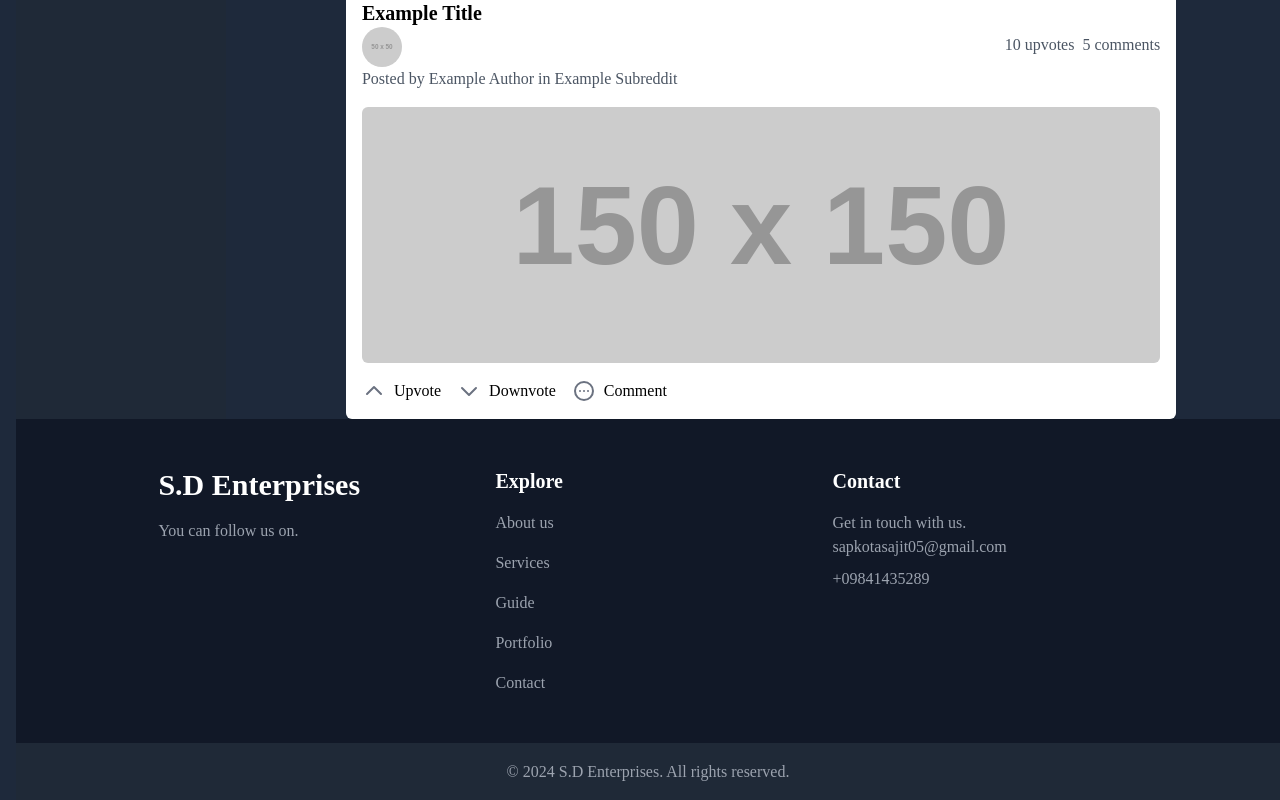
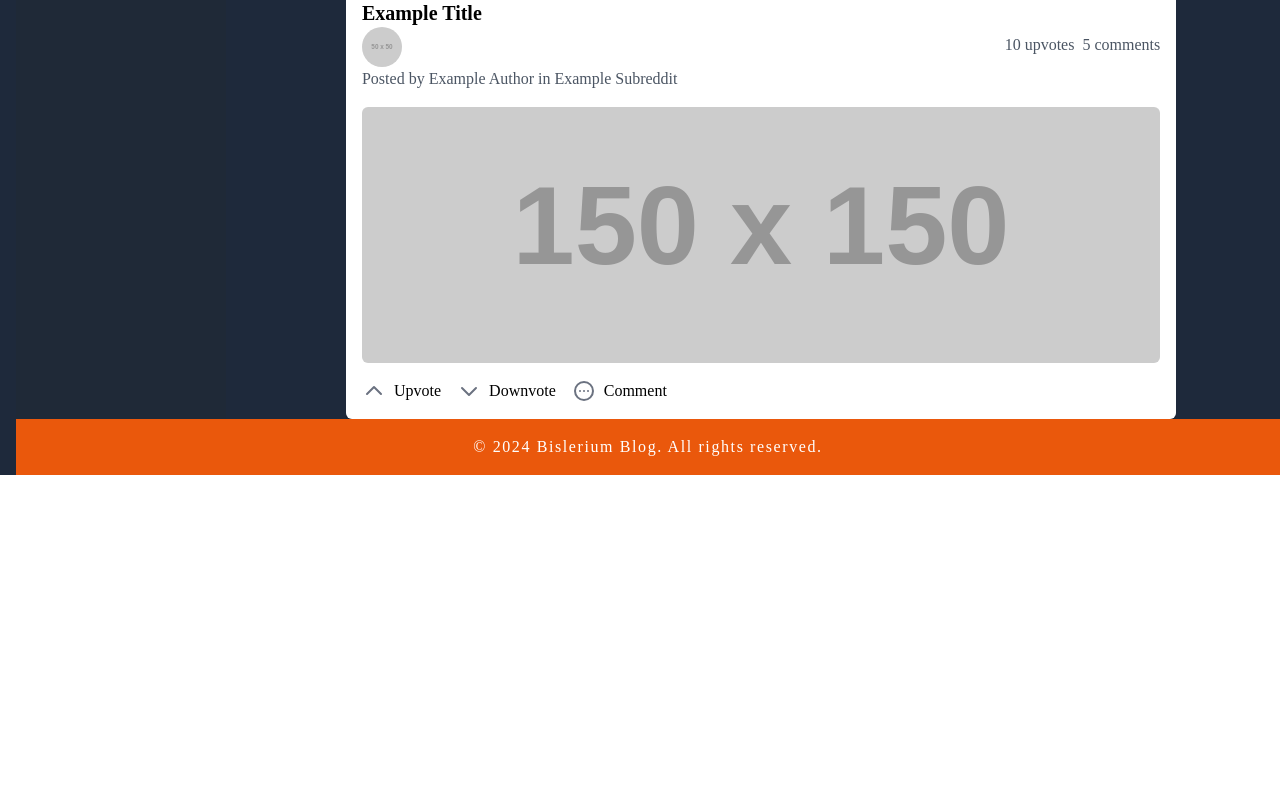
Before and after one commit to Dharma001/Bislerium-Blog-Web-App_, a React (Vite) app in the folder front/: page / in a window 1280 px wide. Shown: the part 719-1519 px from the top of the page. After the commit the page ends 1194 px from the top, so only its background shows below. Built offline with nearby package versions, Linux system fonts and the light colour scheme; a web font is replaced by a local one.

Commit message:
make footer

```diff
--- a/front/src/components/Footer.jsx
+++ b/front/src/components/Footer.jsx
@@ -1,53 +1,10 @@
 import React from "react";
 const Footer = () => {
     return (
-        <footer className="bg-gray-900 text-white mt-36 mx-auto   ">
-        <div className="container mx-auto lg:w-4/5 py-12 px-4 ">
-          <div className="grid grid-cols-1  md:grid-cols-3 mx-auto gap-8  ">
-            <div className="col-span-1">
-              <h2 className="text-3xl font-bold">S.D Enterprises</h2>
-              <p className="text-gray-400 mt-4">You can follow us on.</p>
-              <div className="mt-6 flex space-x-3">
-                <a href="#" className="text-white hover:text-blue-500">
-                  <i className="fab fa-facebook fa-lg"></i>
-                </a>
-                <a href="#" className="text-white hover:text-blue-500">
-                  <i className="fab fa-twitter fa-lg"></i>
-                </a>
-                <a href="#" className="text-white hover:text-blue-500">
-                  <i className="fab fa-instagram fa-lg"></i>
-                </a>
-              </div>
-            </div>
-            <div className="col-span-2 md:col-span-2">
-              <div className="grid  grid-cols-1 md:grid-cols-2  gap-8 ">
+        <footer className="text-white mt-24 tracking-widest font-thin  ">
 
-              <div className="col-span-1">
-                  <h3 className="text-xl font-semibold mb-4">Explore</h3>
-                  <div className="grid grid-cols-1 space-y-4">
-                    <a href="/" className="text-gray-400 nav w-fit">About us</a>
-                    <a href="homeServices" className="text-gray-400 nav w-fit">Services</a>
-                    <a href="guide" className="text-gray-400 nav w-fit">Guide</a>
-                    <a href="portfolio" className="text-gray-400 nav w-fit">Portfolio</a>
-                    <a href="contact" className="text-gray-400 nav w-fit">Contact</a>
-                  </div>
-                </div>
-
-                <div className="col-span-1">
-                  <h3 className="text-xl font-semibold mb-4">Contact</h3>
-                  <p className="text-gray-400">Get in touch with us.</p>
-                  <p className="text-gray-400 mb-2">sapkotasajit05@gmail.com</p>
-                  <p className="text-gray-400 mb-2">+09841435289</p>
-                </div>
-
-
-              </div>
-            </div>
-          </div>
-        </div>
-        <hr className="border-gray-800" />
-        <div className="bg-gray-800 text-center py-4">
-          <p className="text-gray-400">© 2024 S.D Enterprises. All rights reserved.</p>
+        <div className="bg-orange-600 text-center py-4">
+          <p className="">© 2024 Bislerium Blog. All rights reserved.</p>
         </div>
       </footer>
     );
```
